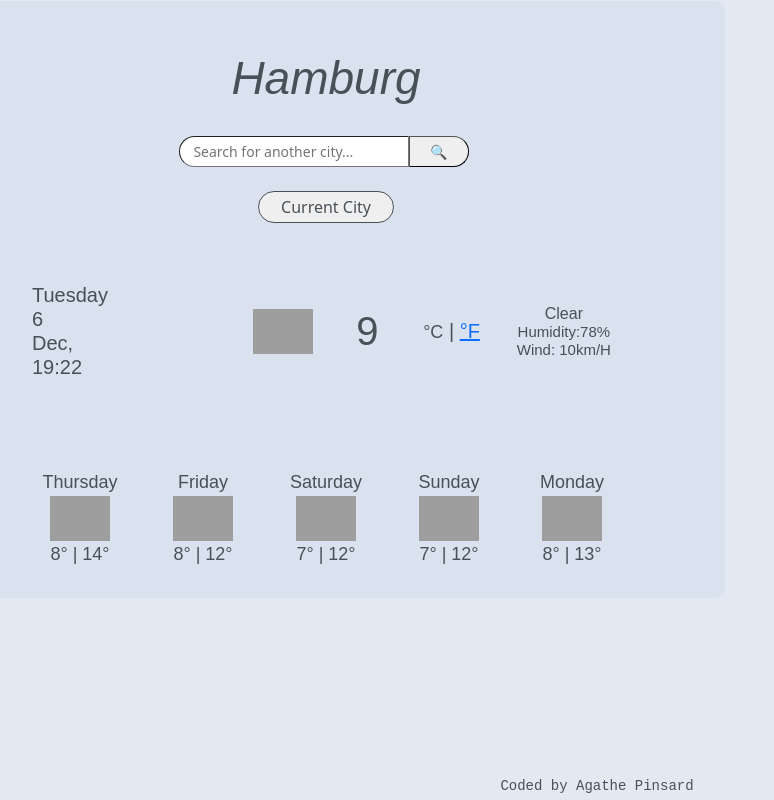
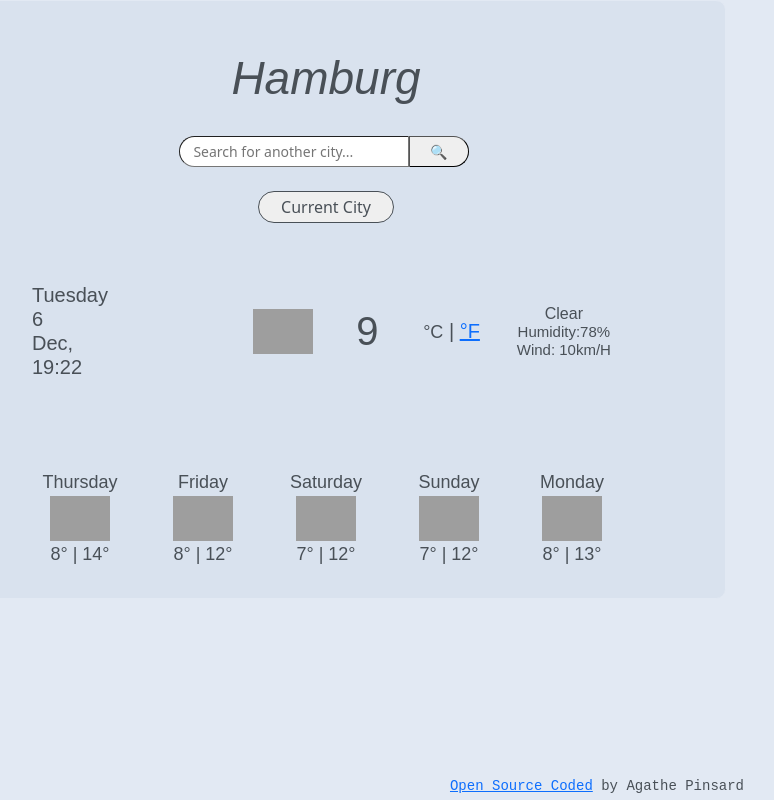
Before and after one commit to Agathe2109/weather-app, a plain HTML site: page index.html in a window 1280 px wide. Shown: the whole page, without its empty margins (314-1088 px from the left). Drawn offline with nearby package versions, Linux system fonts and the light colour scheme; files that its build step writes are made by us from their sources; no server answers; grey boxes are pictures that could not be loaded; files whose address does not match are found by name.

Commit message:
added Netlify link

```diff
--- a/index.html
+++ b/index.html
@@ -85,7 +85,7 @@
         </div>
       </div>
     </div>
-<div class="coded"> Coded by Agathe Pinsard</div>
+<div class="coded">  <a href="https://guileless-rugelach-5c65ba.netlify.app" target="_blank"> Open Source Coded</a> by Agathe Pinsard</div>
 <script src="src/index.js"></script>
 </body>
 </html>
```
